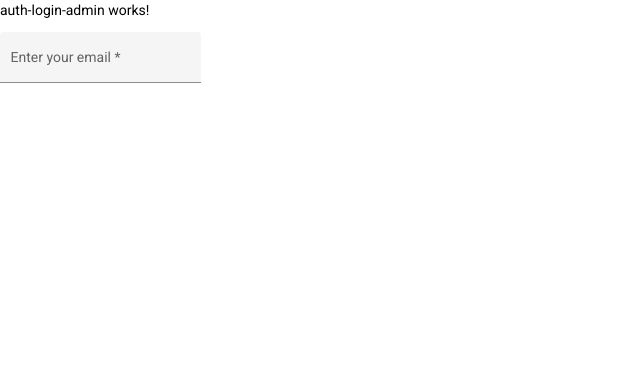
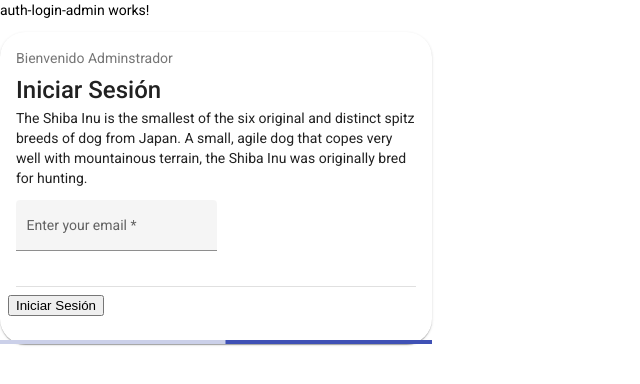
Before and after one commit to Angular-Web-Project/Enlazando-Empleo-Web, an Angular app: page /admin in a window 1280 px wide. Shown: the top 384 px of the page, without its empty margins (0-640 px from the left). Built offline with nearby package versions, Linux system fonts and the light colour scheme.

Commit message:
Card en el login Admin

```diff
--- a/src/app/auth/auth.module.ts
+++ b/src/app/auth/auth.module.ts
@@ -4,6 +4,7 @@
 import { AuthRoutingModule } from './auth-routing.module';
 import { AuthLoginAdminComponent } from './pages/auth-login-admin/auth-login-admin.component';
 import { LoginAdminFormComponent } from './components/login-admin-form/login-admin-form.component';
+import { AngularMaterialModule } from '../angular-material/angular-material.module';
 
 
 @NgModule({
@@ -14,6 +15,7 @@
   imports: [
     CommonModule,
     AuthRoutingModule,
+    AngularMaterialModule,
     SharedModule
   ],
   exports: [
--- a/src/app/auth/pages/auth-login-admin/auth-login-admin.component.css
+++ b/src/app/auth/pages/auth-login-admin/auth-login-admin.component.css
@@ -0,0 +1,4 @@
+.example-card {
+    max-width: 400px;
+    border-radius: 25px;
+  }
--- a/src/app/auth/pages/auth-login-admin/auth-login-admin.component.html
+++ b/src/app/auth/pages/auth-login-admin/auth-login-admin.component.html
@@ -1,2 +1,17 @@
 <p>auth-login-admin works!</p>
-<app-login-admin-form></app-login-admin-form>
+
+<mat-card class="example-card">
+  <mat-card-subtitle>Bienvenido Adminstrador</mat-card-subtitle>
+  <mat-card-title>Iniciar Sesión</mat-card-title>
+  <mat-card-content>
+    <p>{{ longText }}</p>
+    <app-login-admin-form></app-login-admin-form>
+  </mat-card-content>
+  <mat-divider inset></mat-divider>
+  <mat-card-actions>
+    <button mat-button>Iniciar Sesión</button>
+  </mat-card-actions>
+  <mat-card-footer>
+    <mat-progress-bar mode="indeterminate"></mat-progress-bar>
+  </mat-card-footer>
+</mat-card>
--- a/src/app/auth/pages/auth-login-admin/auth-login-admin.component.ts
+++ b/src/app/auth/pages/auth-login-admin/auth-login-admin.component.ts
@@ -1,15 +1,14 @@
-import { Component, OnInit } from '@angular/core';
+import { Component } from '@angular/core';
 
 @Component({
   selector: 'app-auth-login-admin',
   templateUrl: './auth-login-admin.component.html',
   styleUrls: ['./auth-login-admin.component.css']
 })
-export class AuthLoginAdminComponent implements OnInit {
+export class AuthLoginAdminComponent {
 
-  constructor() { }
-
-  ngOnInit(): void {
-  }
+  longText = `The Shiba Inu is the smallest of the six original and distinct spitz breeds of dog
+  from Japan. A small, agile dog that copes very well with mountainous terrain, the Shiba Inu was
+  originally bred for hunting.`;
 
 }
```
Also changed, not shown: src/app/angular-material/angular-material.module.ts (+9 -3 lines).
